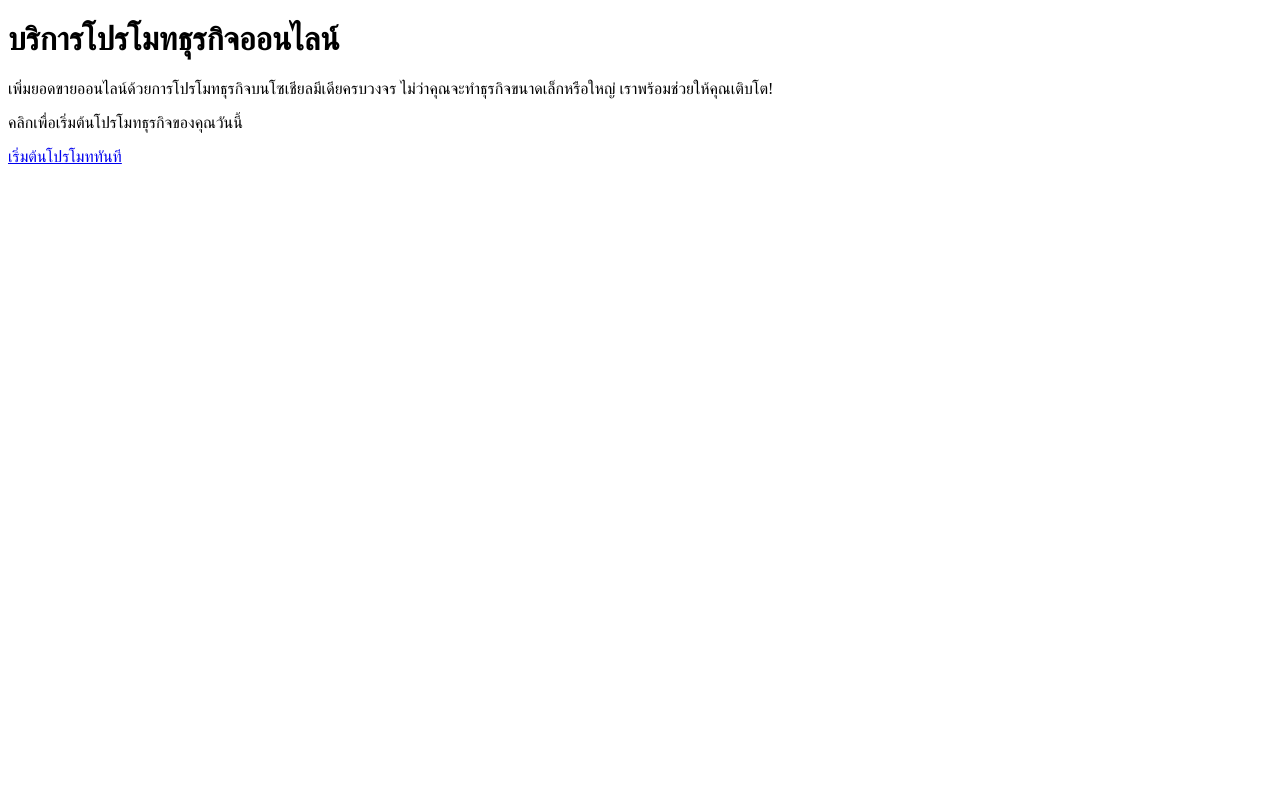
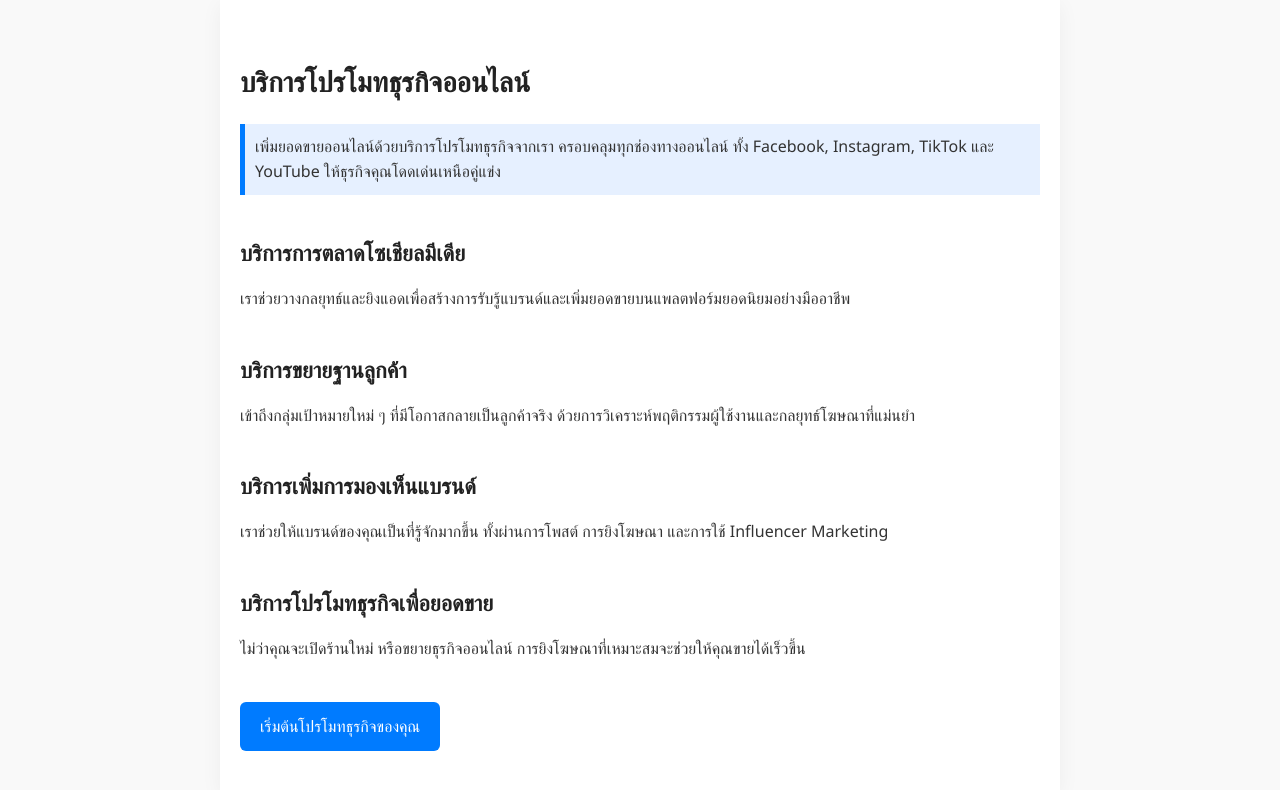
Before and after one commit to Dynastmui/landing-page, a plain HTML site: page services-business-promotion/index.html in a window 1280 px wide. Drawn offline with Linux system fonts and the light colour scheme.

Commit message:
Update index.html

```diff
--- a/services-business-promotion/index.html
+++ b/services-business-promotion/index.html
@@ -4,11 +4,78 @@
   <meta charset="UTF-8">
   <meta name="viewport" content="width=device-width, initial-scale=1.0">
   <title>บริการโปรโมทธุรกิจออนไลน์</title>
+  <style>
+    body {
+      font-family: 'Segoe UI', sans-serif;
+      line-height: 1.6;
+      margin: 0;
+      padding: 0;
+      background: #f9f9f9;
+      color: #333;
+    }
+    .container {
+      max-width: 800px;
+      margin: 0 auto;
+      padding: 40px 20px;
+      background: #ffffff;
+      box-shadow: 0 5px 20px rgba(0, 0, 0, 0.05);
+    }
+    h1, h2 {
+      color: #222;
+    }
+    h1 {
+      font-size: 28px;
+      margin-bottom: 20px;
+    }
+    h2 {
+      font-size: 22px;
+      margin-top: 40px;
+      margin-bottom: 10px;
+    }
+    p {
+      margin-bottom: 20px;
+    }
+    a.button {
+      display: inline-block;
+      padding: 12px 20px;
+      background: #007BFF;
+      color: white;
+      text-decoration: none;
+      border-radius: 6px;
+      margin-top: 20px;
+      transition: background 0.3s ease;
+    }
+    a.button:hover {
+      background: #0056b3;
+    }
+    .highlight {
+      background: #e6f0ff;
+      padding: 10px;
+      border-left: 5px solid #007BFF;
+      margin-bottom: 30px;
+    }
+  </style>
 </head>
 <body>
-  <h1>บริการโปรโมทธุรกิจออนไลน์</h1>
-  <p>เพิ่มยอดขายออนไลน์ด้วยการโปรโมทธุรกิจบนโซเชียลมีเดียครบวงจร ไม่ว่าคุณจะทำธุรกิจขนาดเล็กหรือใหญ่ เราพร้อมช่วยให้คุณเติบโต!</p>
-  <p>คลิกเพื่อเริ่มต้นโปรโมทธุรกิจของคุณวันนี้</p>
-  <a href="https://dynastmui.github.io/landing-page/">เริ่มต้นโปรโมททันที</a>
+  <div class="container">
+    <h1>บริการโปรโมทธุรกิจออนไลน์</h1>
+    <div class="highlight">
+      เพิ่มยอดขายออนไลน์ด้วยบริการโปรโมทธุรกิจจากเรา ครอบคลุมทุกช่องทางออนไลน์ ทั้ง Facebook, Instagram, TikTok และ YouTube ให้ธุรกิจคุณโดดเด่นเหนือคู่แข่ง
+    </div>
+
+    <h2>บริการการตลาดโซเชียลมีเดีย</h2>
+    <p>เราช่วยวางกลยุทธ์และยิงแอดเพื่อสร้างการรับรู้แบรนด์และเพิ่มยอดขายบนแพลตฟอร์มยอดนิยมอย่างมืออาชีพ</p>
+
+    <h2>บริการขยายฐานลูกค้า</h2>
+    <p>เข้าถึงกลุ่มเป้าหมายใหม่ ๆ ที่มีโอกาสกลายเป็นลูกค้าจริง ด้วยการวิเคราะห์พฤติกรรมผู้ใช้งานและกลยุทธ์โฆษณาที่แม่นยำ</p>
+
+    <h2>บริการเพิ่มการมองเห็นแบรนด์</h2>
+    <p>เราช่วยให้แบรนด์ของคุณเป็นที่รู้จักมากขึ้น ทั้งผ่านการโพสต์ การยิงโฆษณา และการใช้ Influencer Marketing</p>
+
+    <h2>บริการโปรโมทธุรกิจเพื่อยอดขาย</h2>
+    <p>ไม่ว่าคุณจะเปิดร้านใหม่ หรือขยายธุรกิจออนไลน์ การยิงโฆษณาที่เหมาะสมจะช่วยให้คุณขายได้เร็วขึ้น</p>
+
+    <a class="button" href="https://ads4u.co/services-guest-landing" target="_blank">เริ่มต้นโปรโมทธุรกิจของคุณ</a>
+  </div>
 </body>
 </html>
```
